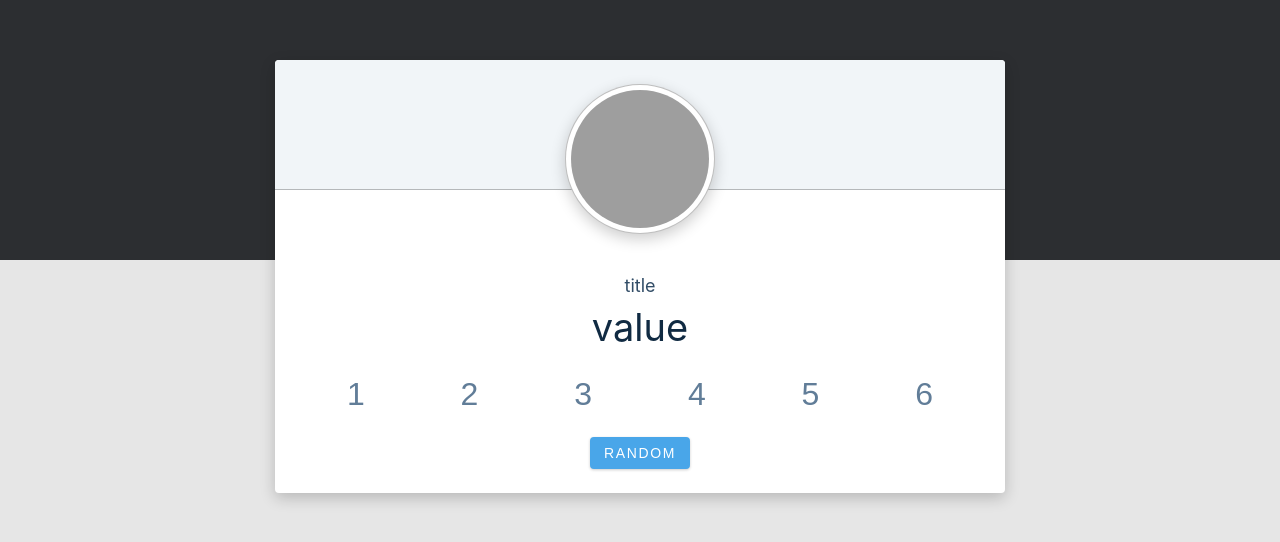
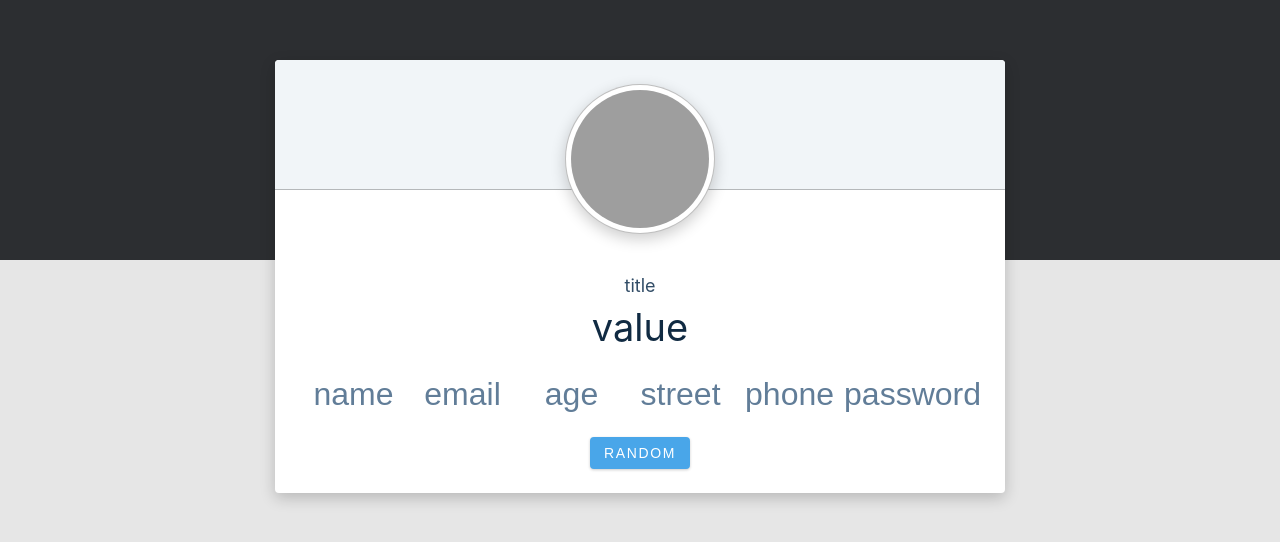
Before and after one commit to AlexBachurin/random-person-app, a React (Create React App) app: page / in a window 1280 px wide. Shown: the part 140-682 px from the top of the page. Built offline with nearby package versions, Linux system fonts and the light colour scheme; no server answers; grey boxes are pictures that could not be loaded.

Commit message:
fetch random person from api and transform its return

```diff
--- a/src/App.js
+++ b/src/App.js
@@ -2,12 +2,46 @@ import React, { useEffect, useState } from "react";
 const defaultImage = 'https://res.cloudinary.com/dljezd6qv/image/upload/v1631577257/react-birthday-reminder/avatar-placeholder.png'
 function App() {
 
+  //state for storing person after fetch
+  const [person, setPerson] = useState(null)
 
   //display property of data attribute on every mouse over
   const handleMouseOver = (e) => {
     console.log(e.target.dataset.property)
   }
 
+  //fetch person, we getting array with single object as response in data.results
+  const fetchPersons = async () => {
+    const response = await fetch('https://randomuser.me/api/');
+    const data = await response.json();
+    console.log(data.results);
+    //transform result to good looking object
+    const newPerson = data.results.map(item => {
+      const { email, phone } = item;
+      const { age } = item.dob;
+      const { number, name } = item.location.street;
+      const streetName = `${number} ${name}`;
+      const { password } = item.login;
+      const { first, last } = item.name;
+      const fullName = `${first} ${last}`;
+      return {
+        fullName,
+        email,
+        phone,
+        age,
+        streetName,
+        password
+      }
+    })
+    console.log(newPerson)
+    setPerson(newPerson[0])
+  }
+  useEffect(() => {
+    fetchPersons();
+
+  }, [])
+
+  console.log(person)
   return (
     <main>
       <div className="block bcg-black">
@@ -18,12 +52,12 @@ function App() {
           <p className="user-title">title</p>
           <p className="user-value">value</p>
           <div className="values-list">
-            <button className="icon" data-property="name" onMouseOver={handleMouseOver}>1</button>
-            <button className="icon" data-property="email" onMouseOver={handleMouseOver}>2</button>
-            <button className="icon" data-property="age" onMouseOver={handleMouseOver}>3</button>
-            <button className="icon" data-property="street" onMouseOver={handleMouseOver}>4</button>
-            <button className="icon" data-property="phone" onMouseOver={handleMouseOver}>5</button>
-            <button className="icon" data-property="password" onMouseOver={handleMouseOver}>6</button>
+            <button className="icon" data-property="name" onMouseOver={handleMouseOver}>name</button>
+            <button className="icon" data-property="email" onMouseOver={handleMouseOver}>email</button>
+            <button className="icon" data-property="age" onMouseOver={handleMouseOver}>age</button>
+            <button className="icon" data-property="street" onMouseOver={handleMouseOver}>street</button>
+            <button className="icon" data-property="phone" onMouseOver={handleMouseOver}>phone</button>
+            <button className="icon" data-property="password" onMouseOver={handleMouseOver}>password</button>
           </div>
           <button className="btn">random</button>
         </div>
```
